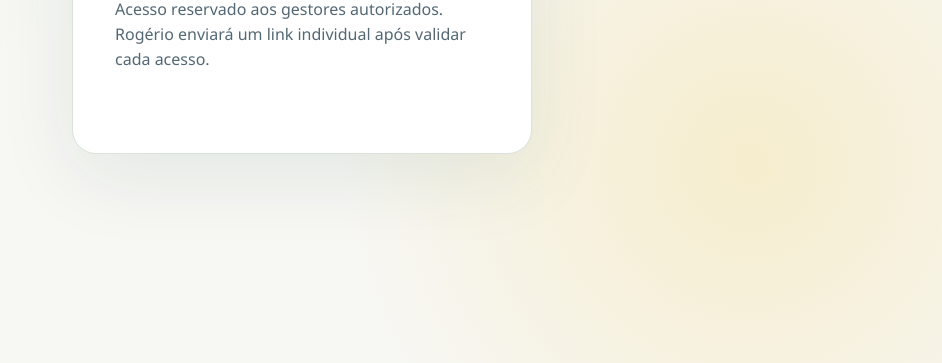
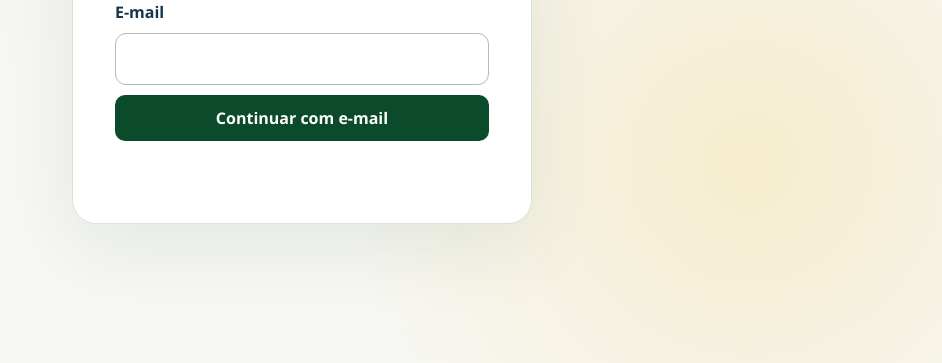
Before and after one commit to ROGERIOADM2011/mapa-estrategico-2027-acesso, a plain HTML site: page index.html in a window 1280 px wide. Shown: the part 437-800 px from the top of the page, without its empty margins (338-1280 px from the left). Drawn offline with Linux system fonts and the light colour scheme.

Commit message:
Restaura entrada pelo email no portal unico

```diff
--- a/index.html
+++ b/index.html
@@ -15,11 +15,11 @@
       <img src="./logo.png" alt="Cereal Ouro" class="logo">
       <small>SISTEMA DE GESTÃO INTEGRADO</small>
       <h1 id="login-title">Mapa Estratégico 2027</h1>
-      <p>Acesso reservado aos gestores autorizados. Rogério enviará um link individual após validar cada acesso.</p>
-      <form id="login-form" hidden>
+      <p>Acesso reservado aos gestores autorizados. Informe seu e-mail para solicitar a entrada.</p>
+      <form id="login-form">
         <label for="email">E-mail</label>
         <input id="email" name="email" type="email" autocomplete="email" required>
-        <button type="submit">Enviar link de acesso</button>
+        <button type="submit">Continuar com e-mail</button>
       </form>
       <p id="login-message" role="status" aria-live="polite"></p>
     </section>
```
